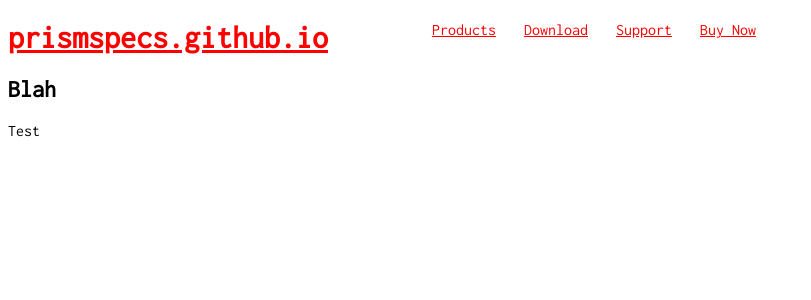
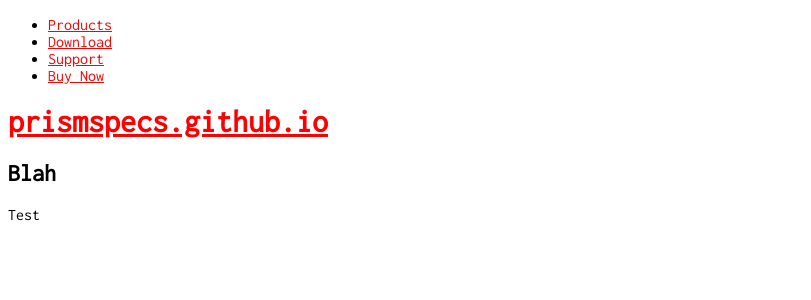
Before and after one commit to prismspecs/prismspecs.github.io, a Jekyll site: the page built from test.md, in a window 1280 px wide. Shown: the top 300 px of the page, without its empty margins (0-811 px from the left). Built offline with Jekyll 4.4.1, drawn with Linux system fonts in a browser that asks for light colours; our own code applies the rules of GitHub Pages for plain Markdown files; a script that is not in the unit is left out.

Commit message:
Updated style.scss.

```diff
--- a/assets/css/style.scss
+++ b/assets/css/style.scss
@@ -18,62 +18,3 @@
 a:link, a:active, a:visited {
 	color:#f00;
 }
-
-nav {
-  float: right;
-  max-height: 0;
-  width: 100%;
-  -webkit-transition: max-height 0.3s;
-     -moz-transition: max-height 0.3s;
-       -o-transition: max-height 0.3s;
-          transition: max-height 0.3s;
-}
-
-nav ul {
-  margin: 0;
-  padding: 0;
-   padding-bottom: 10px;
-}
-
-nav li {
-  display: block;
-  text-align: center;
-}
-
-nav a {
-  padding: 10px;
-  width: 100%;
-}
-
-#nav { display: none; }
-
-#nav:checked ~ nav {
-  max-height: 200px; /* This can be anything bigger than your nav height. The transition duration works with this */
-}
-
-@media only screen and (min-width: 700px) {
-
-  header label { display: none; }
-
-  nav {
-    width: auto;
-    max-height: none;
-  }
-
-  nav ul {
-    padding: 0;
-    padding-right: 10px;
-  }
-
-  nav li {
-    display: inline-block;
-    text-align: left;
-  }
-
-  header nav a {
-    display: inline-block;
-    padding: 20px 10px;
-    width: auto;
-  }
-
-}
```
